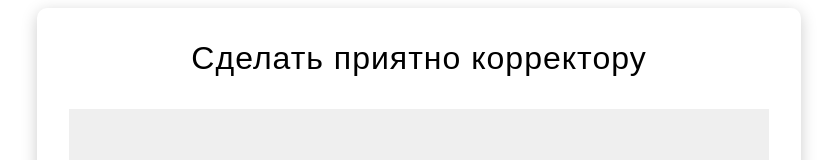
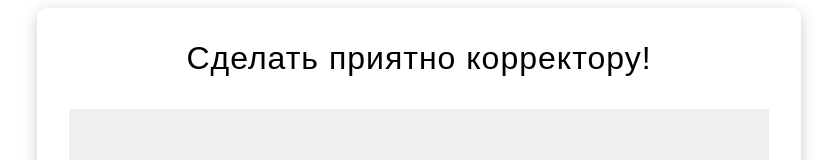
Before and after one commit to Logunovich/correct_text, a plain HTML site: page index.html in a window 1280 px wide. Shown: the top 160 px of the page, without its empty margins (221-1058 px from the left). Drawn offline with Linux system fonts and the light colour scheme.

Commit message:
version 1.1

```diff
--- a/index.html
+++ b/index.html
@@ -10,7 +10,7 @@
 <body>
     <form class="form">
 
-        <h1 class="form__title">Сделать приятно корректору</h1>
+        <h1 class="form__title">Сделать приятно корректору!</h1>
 
         <div class="form__group">
             <textarea id="my__text" class="form__input"></textarea>
```
